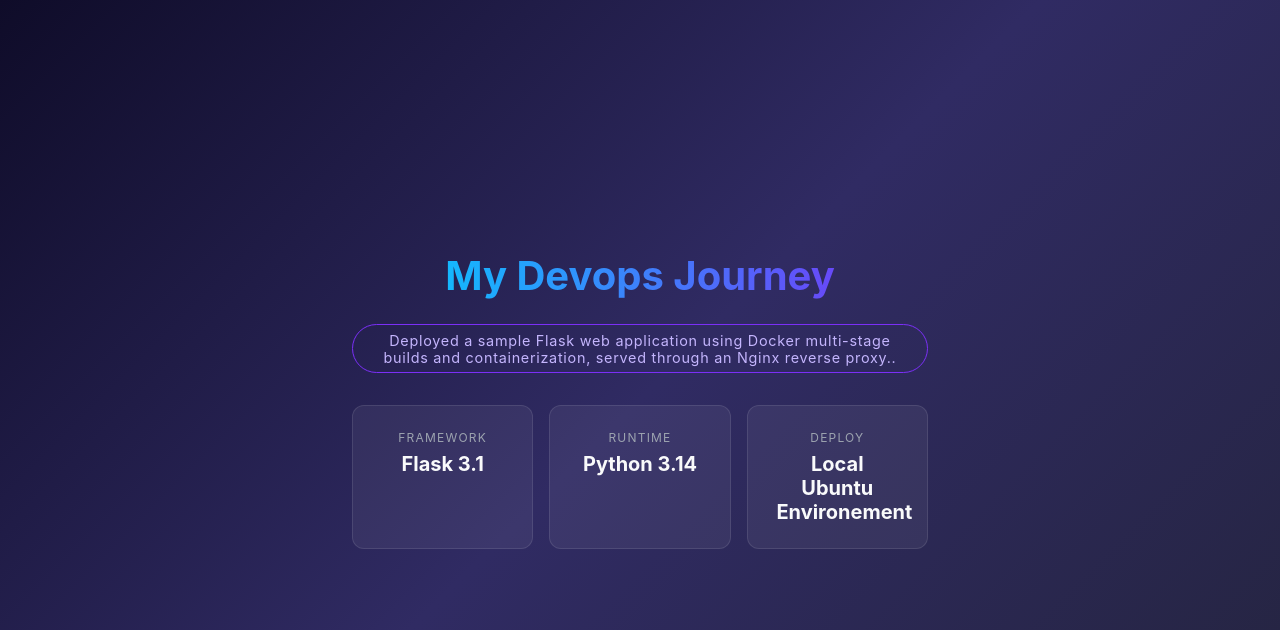
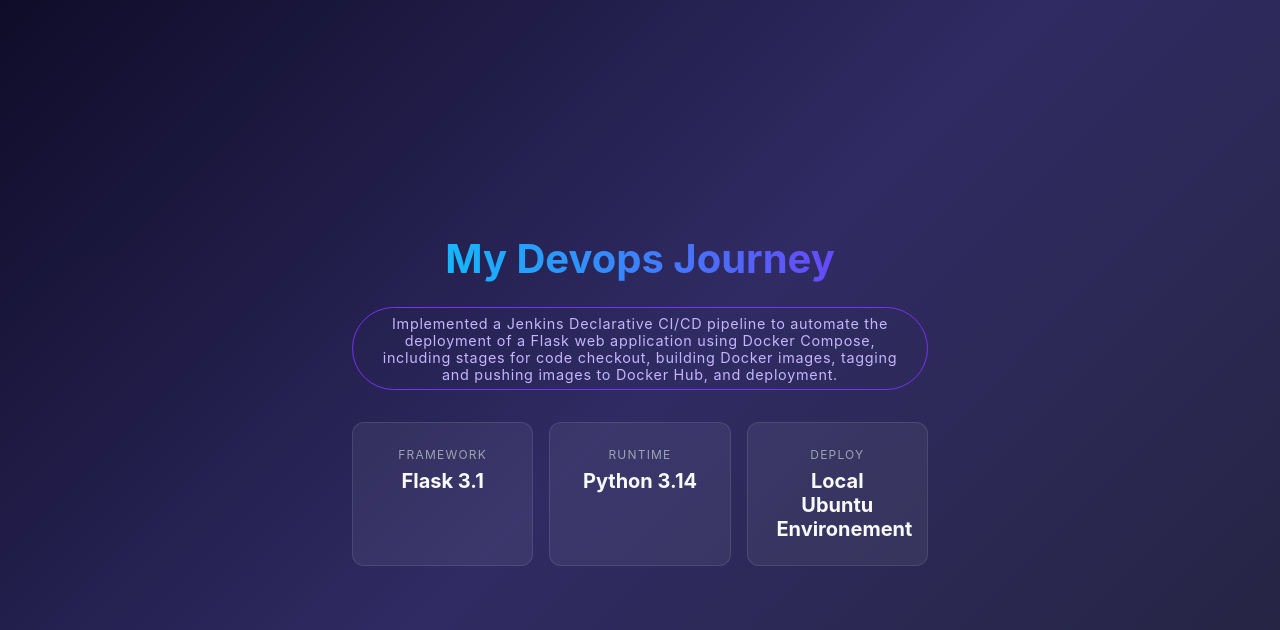
Before and after one commit to Fiazshafqat/dockerized-flask-app-nginx-reverse-proxy, a Flask app: page / in a window 1280 px wide. Shown: the top 630 px of the page. Run offline with Flask 3, Linux system fonts and the light colour scheme.

Commit message:
Update index.html

```diff
--- a/templates/index.html
+++ b/templates/index.html
@@ -3,7 +3,7 @@
 <head>
     <meta charset="UTF-8">
     <meta name="viewport" content="width=device-width, initial-scale=1.0">
-    <title>DevOps Journey</title>
+    <title>My DevOps Journey - CI/CD - Jenkins</title>
     <style>
         * { margin: 0; padding: 0; box-sizing: border-box; }
         body {
@@ -68,7 +68,7 @@
 <body>
     <div class="container">
         <h1>My Devops Journey</h1>
-	<div class="badge"> Deployed a sample Flask web application using Docker multi-stage builds and containerization, served through an Nginx reverse proxy..</div>
+	<div class="badge"> Implemented a Jenkins Declarative CI/CD pipeline to automate the deployment of a Flask web application using Docker Compose, including stages for code checkout, building Docker images, tagging and pushing images to Docker Hub, and deployment.</div>
         <div class="cards">
             <div class="card">
                 <span>Framework</span>
```
